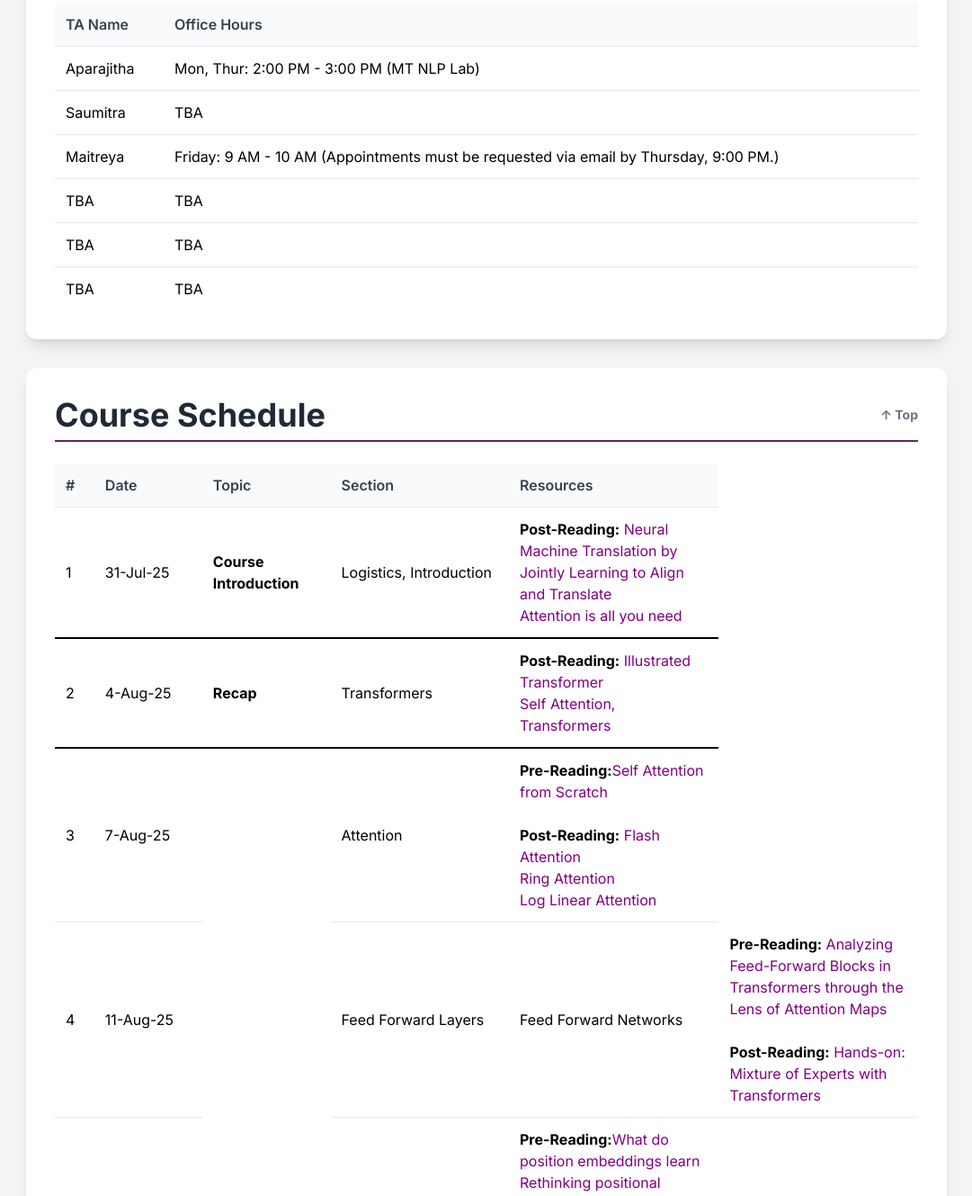
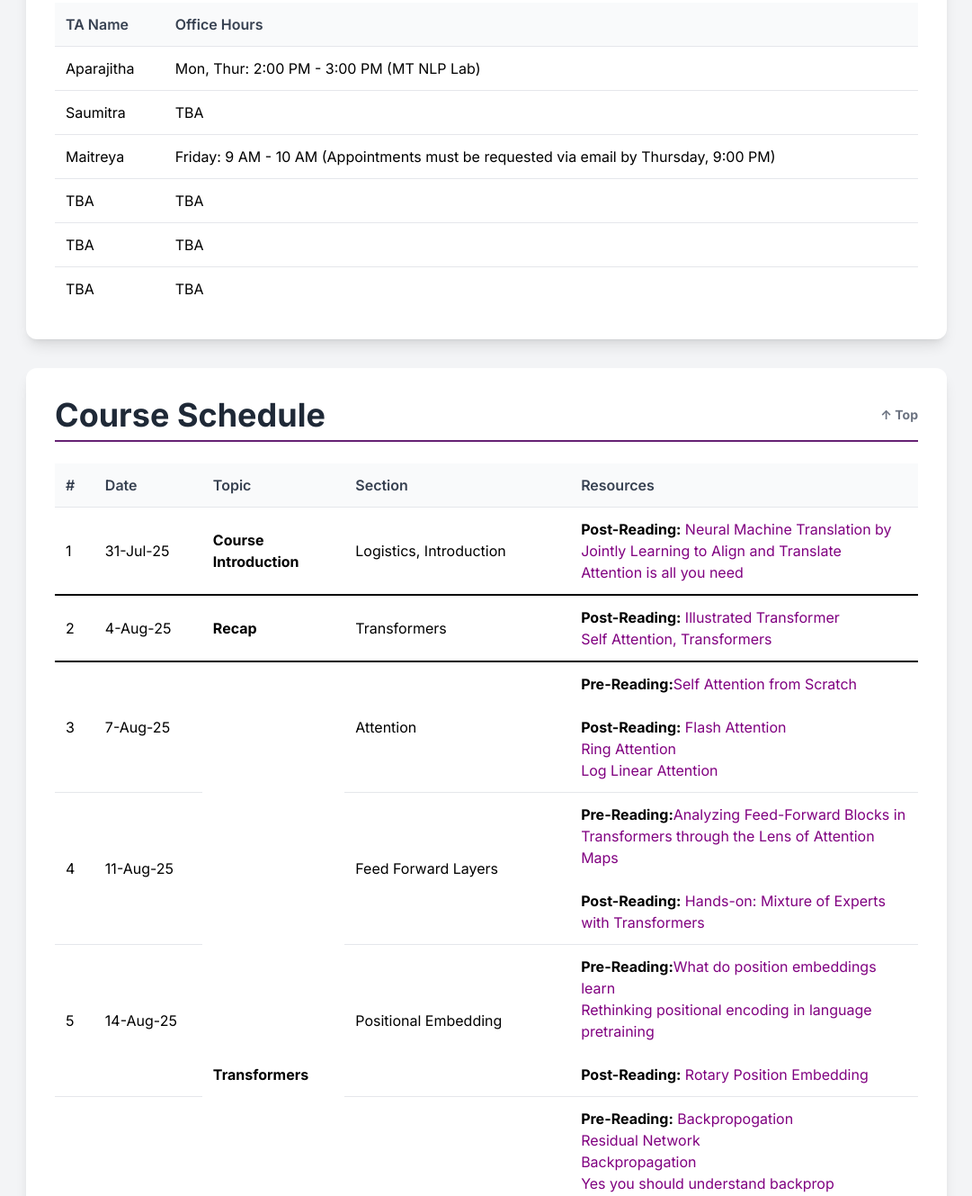
Before and after one commit to ltrcanlp/2025, a plain HTML site: page index.html in a window 1280 px wide. Shown: the part 1771-3100 px from the top of the page at 90% size, without its empty margins (99-1180 px from the left). Drawn offline with nearby package versions, Linux system fonts and the light colour scheme.

Commit message:
Maitreya - Added Readings for FFNN

```diff
--- a/index.html
+++ b/index.html
@@ -170,7 +170,7 @@
                         </tr>
                         <tr>
                             <td>Maitreya</td>
-                            <td>Friday: 9 AM - 10 AM (Appointments must be requested via email by Thursday, 9:00 PM.)</td>
+                            <td>Friday: 9 AM - 10 AM (Appointments must be requested via email by Thursday, 9:00 PM)</td>
                         </tr>
                         <tr>
                             <td>TBA</td>
@@ -232,20 +232,16 @@
 				        <td>Attention</td>
 				        <td><b>Pre-Reading:</b><a href="https://sebastianraschka.com/blog/2023/self-attention-from-scratch.html" target="_blank">Self Attention from Scratch</a><br><br><b>Post-Reading:</b> <a href="https://proceedings.neurips.cc/paper_files/paper/2022/file/67d57c32e20fd0a7a302cb81d36e40d5-Paper-Conference.pdf" target="_blank">Flash Attention</a><br><a href="https://arxiv.org/abs/2310.01889" target="_blank">Ring Attention</a><br><a href="https://arxiv.org/abs/2506.04761" target="_blank">Log Linear Attention</a></td>
 				      </tr>
+				      <tr>
+
+				        <td>4</td>
+				        <td>11-Aug-25</td>
+				        <td>Feed Forward Layers</td>
+				        <td><b>Pre-Reading:</b><a href="https://openreview.net/forum?id=mYWsyTuiRp" target="_blank">Analyzing Feed-Forward Blocks in Transformers through the Lens of Attention Maps</a><br><br><b>Post-Reading:</b> <a href="https://medium.com/@baicenxiao/harnessing-the-power-of-mixture-of-experts-in-transformers-4140502e1c1e" target="_blank">Hands-on: Mixture of Experts with Transformers</a></td>
+				      </tr>
 					  <tr>
-						<td>4</td>
-						<td>11-Aug-25</td>
-						<td>Feed Forward Layers</td>
-						<td>Feed Forward Networks</td>
-						<td>
-						  <b>Pre-Reading:</b>
-						  <a href="https://openreview.net/forum?id=mYWsyTuiRp" target="_blank">Analyzing Feed-Forward Blocks in Transformers through the Lens of Attention Maps</a>
-						  <br><br>
-						  <b>Post-Reading:</b>
-						  <a href="https://medium.com/@baicenxiao/harnessing-the-power-of-mixture-of-experts-in-transformers-4140502e1c1e" target="_blank">Hands-on: Mixture of Experts with Transformers</a>
-						</td>
-					  </tr>
-				        <td>5</td>
+
+						<td>5</td>
 				        <td>14-Aug-25</td>
 				        <td>Positional Embedding</td>
 				        <td><b>Pre-Reading:</b><a href="https://aclanthology.org/2020.emnlp-main.555/" target="_blank">What do position embeddings learn</a> <br> <a href="https://openreview.net/pdf?id=09-528y2Fgf" target="_blank">Rethinking positional encoding in language pretraining</a><br><br><b>Post-Reading:</b>  <a href="https://arxiv.org/abs/2104.09864" target="_blank">Rotary Position Embedding</a></td>
```
